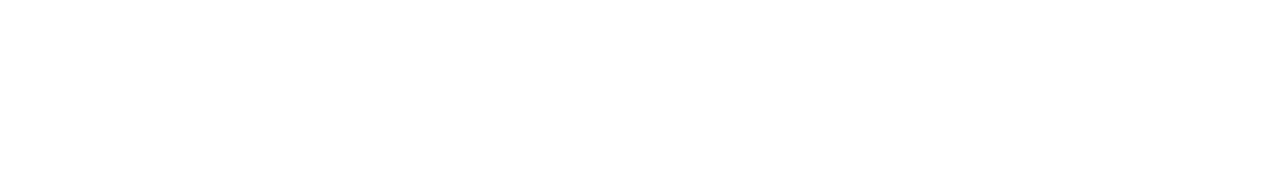
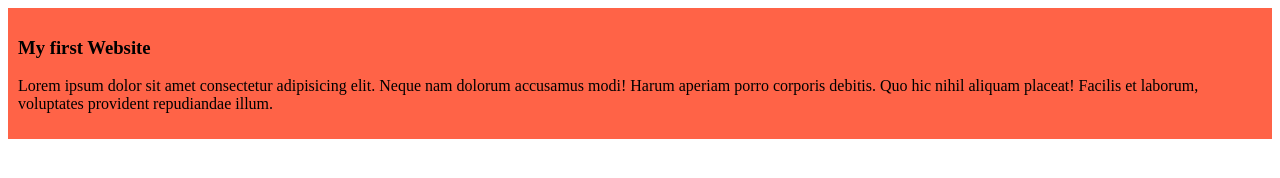
Before and after one commit to mohosin4m/my-simple-website, a plain HTML site: page index.html in a window 1280 px wide. Drawn offline with Linux system fonts and the light colour scheme.

Commit message:
added the first blog

```diff
--- a/index.html
+++ b/index.html
@@ -4,8 +4,12 @@
     <meta charset="UTF-8">
     <meta name="viewport" content="width=device-width, initial-scale=1.0">
     <title>My Simple Website</title>
+    <link rel="stylesheet" href="styles/blog.css">
 </head>
 <body>
-
+    <div>
+        <h3>My first Website</h3>
+        <p>Lorem ipsum dolor sit amet consectetur adipisicing elit. Neque nam dolorum accusamus modi! Harum aperiam porro corporis debitis. Quo hic nihil aliquam placeat! Facilis et laborum, voluptates provident repudiandae illum.</p>
+    </div>
 </body>
 </html>
--- /dev/null
+++ b/styles/blog.css
@@ -0,0 +1,4 @@
+div{
+    background-color: tomato;
+    padding: 10px;
+}
```
